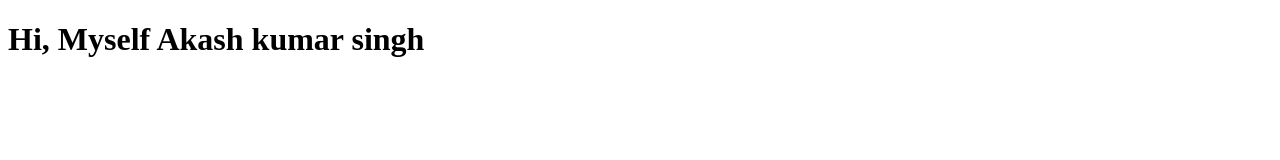
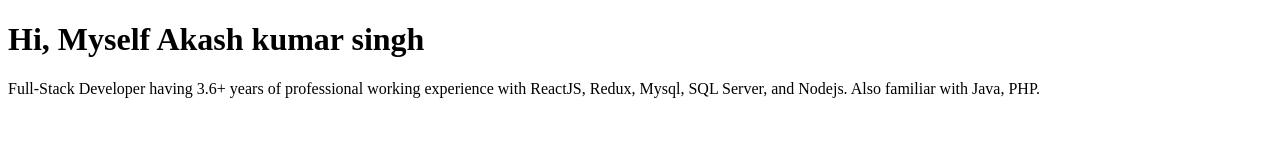
Before and after one commit to akash22396/akash22396.github.io, a plain HTML site: page index.html in a window 1280 px wide. Drawn offline with Linux system fonts and the light colour scheme.

Commit message:
Update index.html

```diff
--- a/index.html
+++ b/index.html
@@ -8,5 +8,6 @@
   </head>
   <body>
     <h1>Hi, Myself Akash kumar singh</h1>
+    <p>Full-Stack Developer having 3.6+ years of professional working experience with ReactJS, Redux, Mysql, SQL Server, and Nodejs. Also familiar with Java, PHP.</p>
   </body>
 </html>
```
